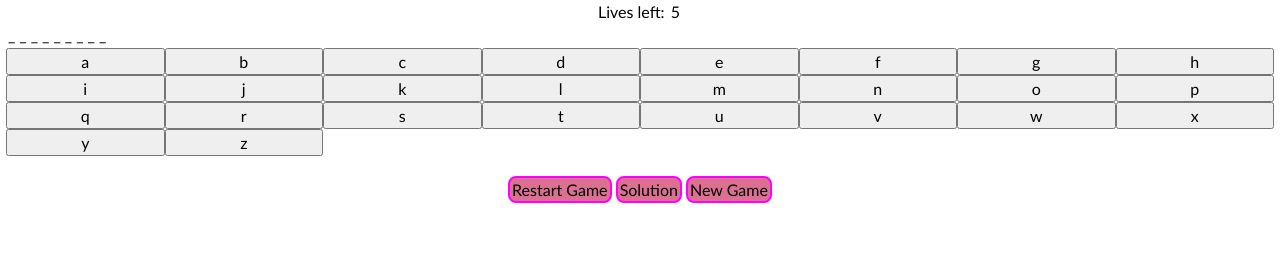
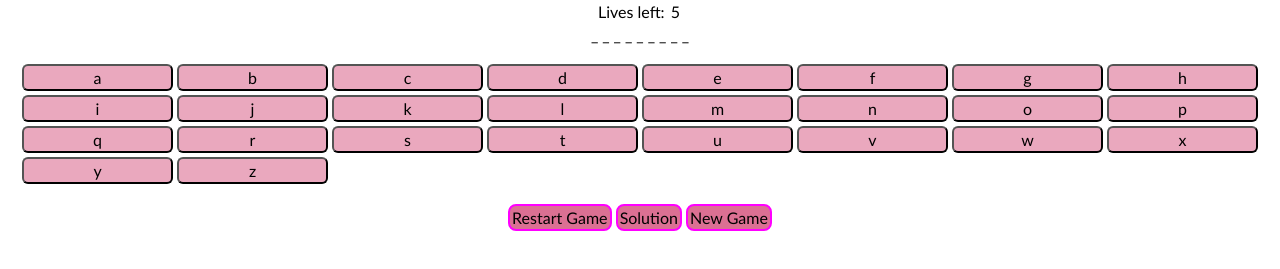
Before and after one commit to katherinepv/hangman-game, a website with bundled scripts: page index.html in a window 1280 px wide. Shown: the part 373-642 px from the top of the page. Built offline with nearby package versions, Linux system fonts and the light colour scheme.

Commit message:
function to replace dashes to letters for matching letters now working

```diff
--- a/_game-container.scss
+++ b/_game-container.scss
@@ -34,8 +34,17 @@
 }
 
 .keyboard {
+    margin: 1rem;
     display: grid;
     grid-template-columns: 1fr 1fr 1fr 1fr 1fr 1fr 1fr 1fr;
+    gap: 0.25rem;
+}
 
+.hidden-word {
+    text-align: center;
+}
 
+.alphabet-buttons {
+    background-color: rgb(234, 168, 190);
+    border-radius: 0.375rem;
 }
--- a/main.js
+++ b/main.js
@@ -21,7 +21,7 @@ console.log(generateRandomWord());
 // 2.2 display the random word but hidden
 // 2.2.1 function to display a letter from word with "_"
 const hideLetter = (letter) => {
-  return `<span class="hidden-letter" id="${letter}">_</span>`;
+  return `<span class="hidden-letters" id="${letter}">_</span>`;
 };
 // 2.2.2 function to display each letter of random word hidden
 const displayHiddenWord = (word) => {
@@ -45,21 +45,56 @@ const displayKeyboard = () => {
 };
 displayKeyboard();
 
-// 2.3.2 function to recieve input from user
+// // 2.3.2 function to recieve input from user
+// const letterButtons = document.querySelectorAll(".alphabet-buttons");
+// let guessedLetter = "";
+// const getLetterInput = (event) => {
+//   let userLetterInput = event.target.innerText;
+//   guessedLetter = userLetterInput;
+//   console.log(guessedLetter);
+// };
+
+//------------------------
+
+//All handle letter input functions rolled into 1
+let guessedLetter = "";
 const letterButtons = document.querySelectorAll(".alphabet-buttons");
-let guessedLetter = "";
-const getLetterInput = (event) => {
+const handleLetterButtons = (event) => {
   let userLetterInput = event.target.innerText;
   guessedLetter = userLetterInput;
-  console.log(guessedLetter);
+
+  let lettersFromRandomWordArr = randomWord.split("");
+  let hiddenLetters = document.querySelectorAll(".hidden-letters");
+
+  if (lettersFromRandomWordArr.includes(guessedLetter)) {
+    lettersFromRandomWordArr.forEach((letterFromRandomWordArr, index) => {
+      if (letterFromRandomWordArr == guessedLetter) {
+        hiddenLetters[index].innerText = letterFromRandomWordArr;
+      }
+    });
+  }
 };
 
-// 2.3.4 event listener for letter buttons
+// // 2.3.4 event listener for letter buttons
+// for (let index = 0; index < letterButtons.length; index++) {
+//   letterButtons[index].addEventListener("click", getLetterInput);
+// }
+
+// // 2.3.5 check if guessedLetter = a letter in randomWord
+// const checkLettersMatch = (letter) => {
+//   const hiddenLetters = document.querySelectorAll(".hidden-letters");
+//   for (let index = 0; index < hiddenLetters.length; index++) {
+//     const hiddenLetter = hiddenLetters[index];
+//     if (hiddenLetter == guessedLetter) {
+//       hiddenLetter.innerHTML = letter;
+//     }
+//   }
+// };
+// checkLettersMatch(guessedLetter);
+
 for (let index = 0; index < letterButtons.length; index++) {
-  letterButtons[index].addEventListener("click", getLetterInput);
+  letterButtons[index].addEventListener("click", handleLetterButtons);
 }
-
-// 2.3.5 check if guessedLetter = a letter in randomWord
 
 // -------------------------------
 // 2.4 display how many lives are left
```
Also changed, not shown: styles.css, 1 other file.
